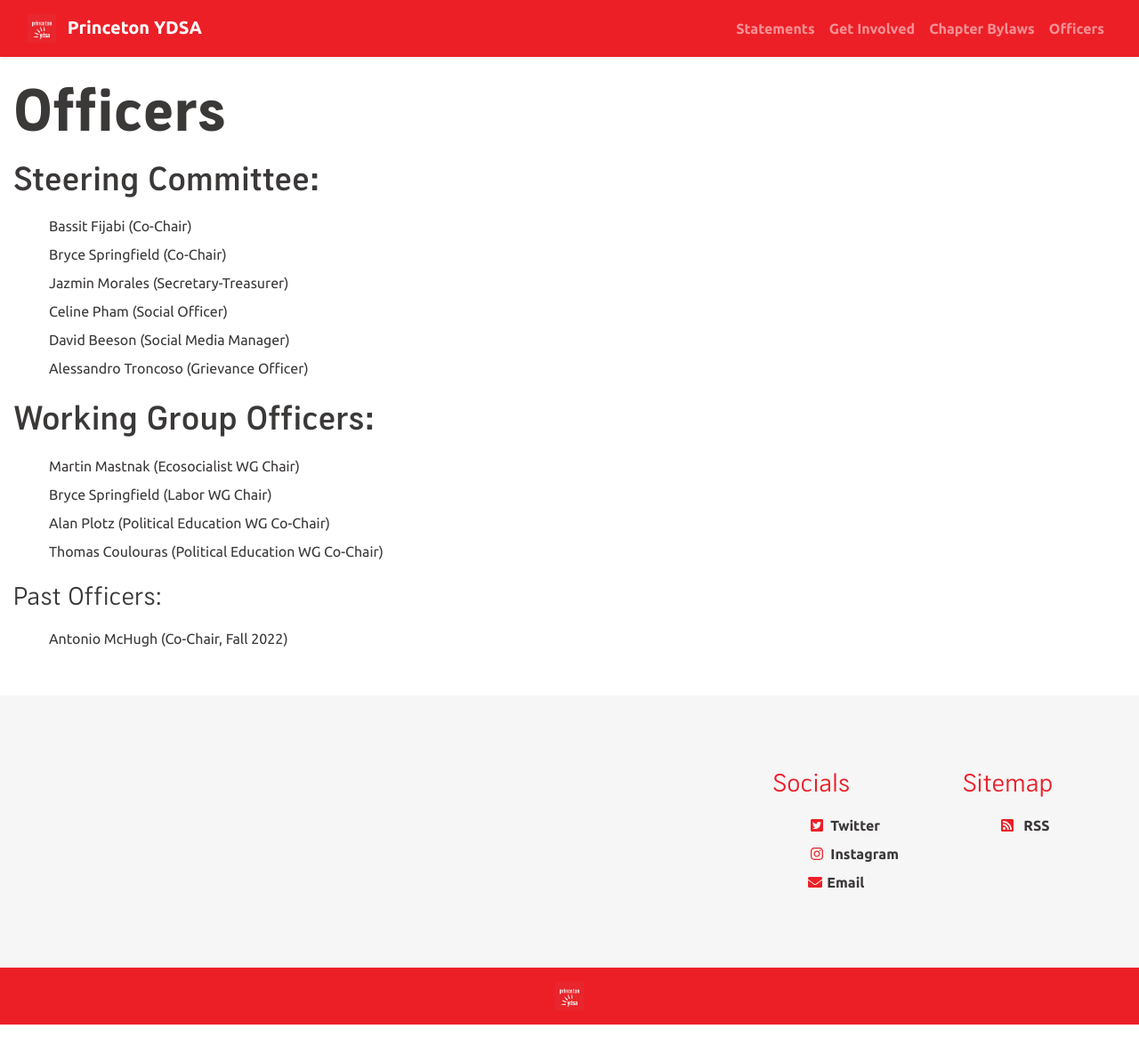
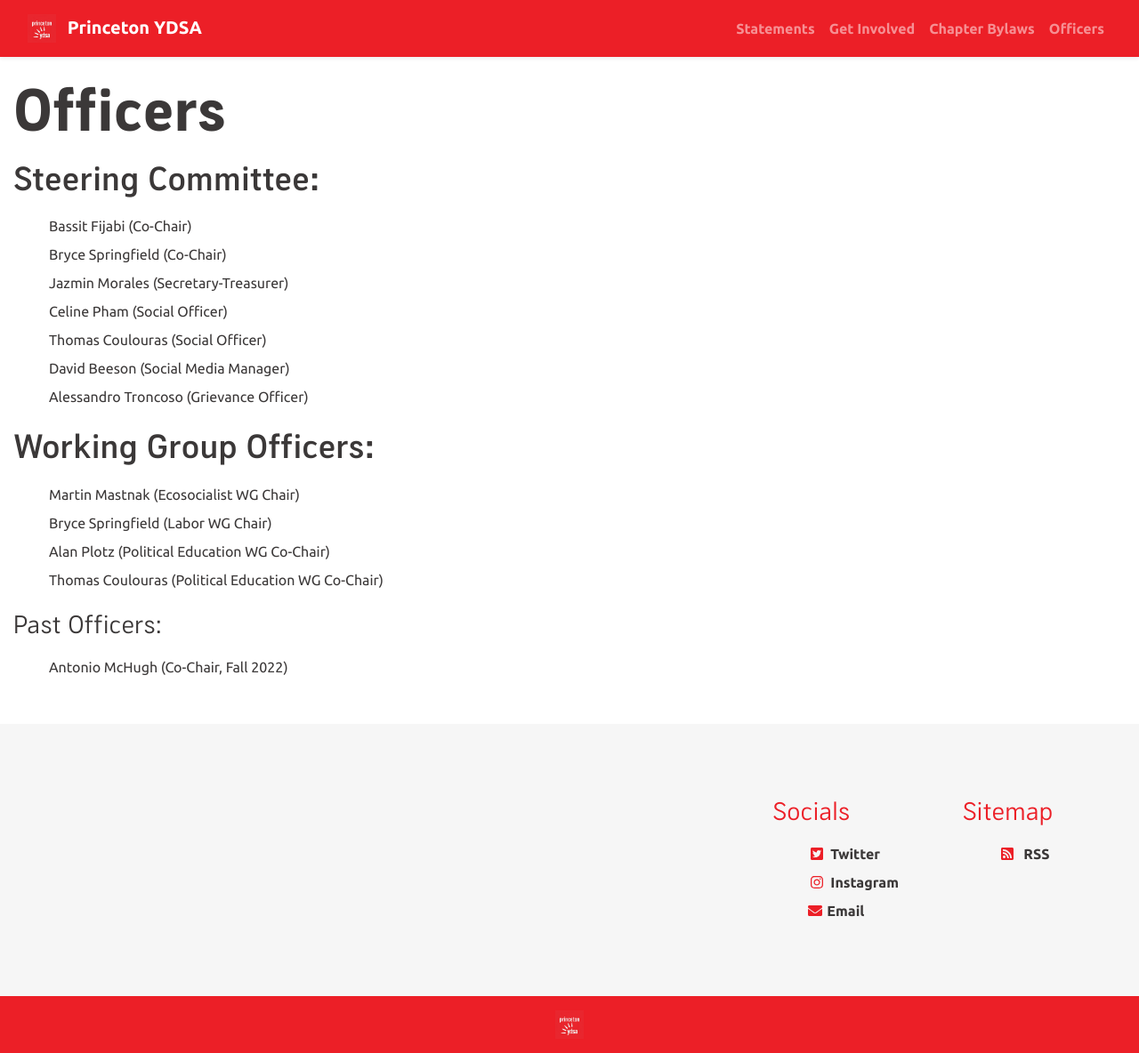
Before and after one commit to centralnjdsa-ntc/princetonydsa.github.io, a Jekyll site: the page built from _pages/officers.md, in a window 1280 px wide. Shown: the whole page at 89% size. Built offline with Jekyll 4.4.1, drawn with Linux system fonts in a browser that asks for light colours; before the commit the page ends 1152 px from its top, so only the background shows below that.

Commit message:
Update officers.md

```diff
--- a/_pages/officers.md
+++ b/_pages/officers.md
@@ -9,6 +9,7 @@ permalink: /officers/
 * Bryce Springfield (Co-Chair)
 * Jazmin Morales (Secretary-Treasurer)
 * Celine Pham (Social Officer)
+* Thomas Coulouras (Social Officer)
 * David Beeson (Social Media Manager)
 * Alessandro Troncoso (Grievance Officer)
 
```
